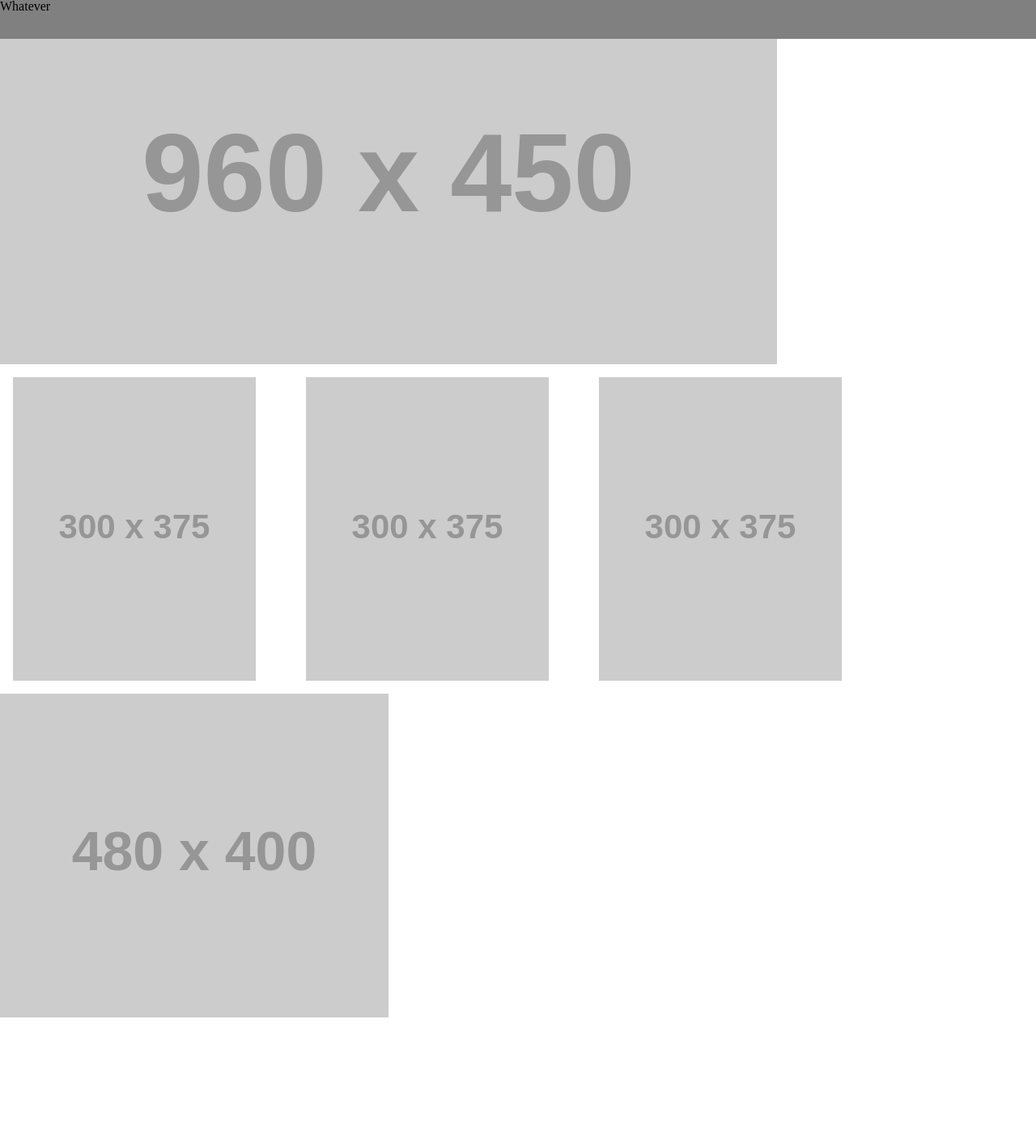
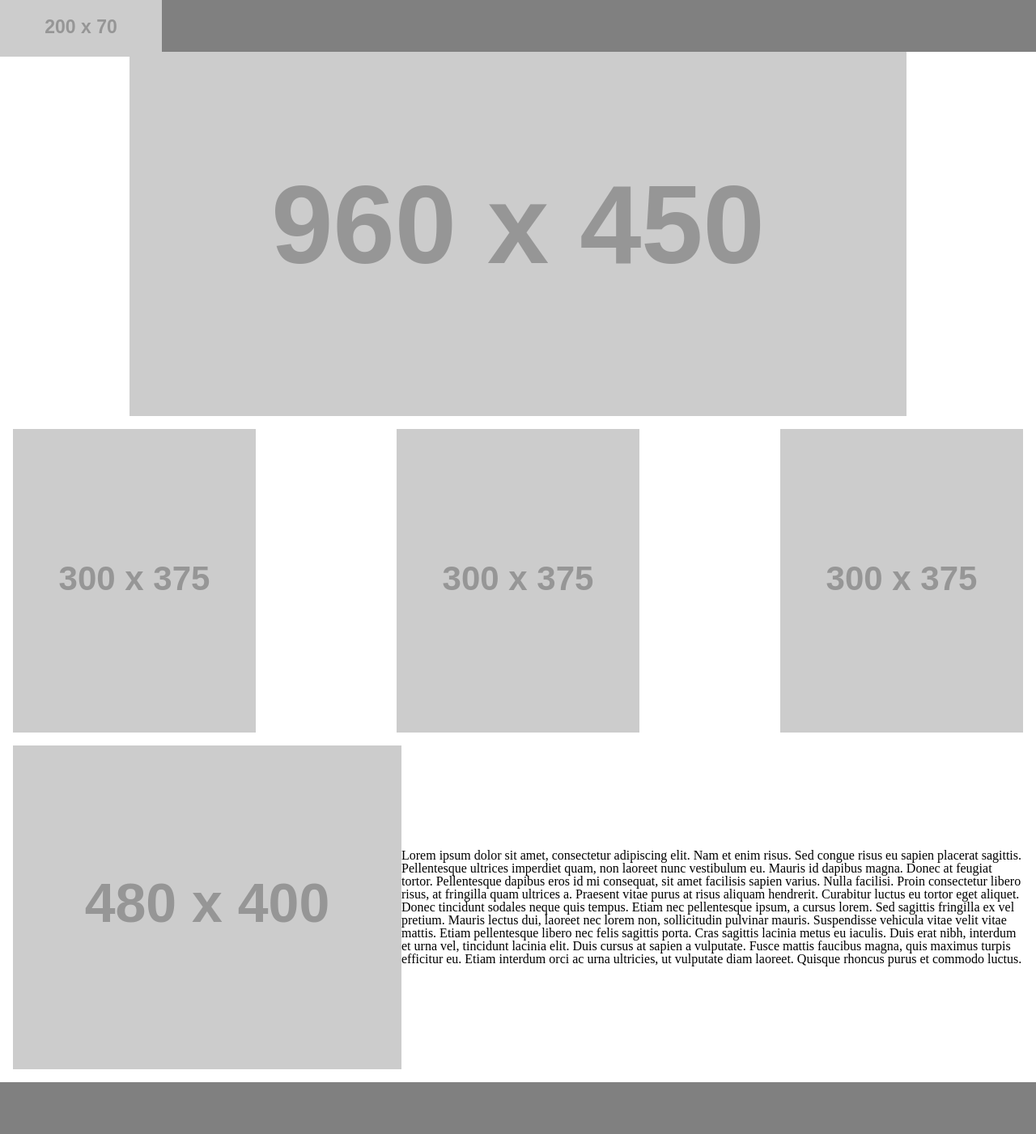
Before and after one commit to everydaytimmy/wireframe-excercise, a plain HTML site: page index.html in a window 1280 px wide. Shown: the whole page at 81% size. Before the commit the page ends 1260 px from the top, so only its background shows below. Drawn offline with Linux system fonts and the light colour scheme; placeholder pictures from the web are drawn by us.

Commit message:
added other elements

```diff
--- a/index.html
+++ b/index.html
@@ -9,7 +9,11 @@
 </head>
 <body>
     <header>
-      <p>Whatever</p>
+      <img src="https://placehold.it/200x70/ddd" />
+      <nav class='item1'></nav>
+      <nav class='item2'></nav>
+      <nav class='item3'></nav>
+      <nav class='item4'></nav>
     </header>
 
     <div class = 'bigpic'>
@@ -24,7 +28,13 @@
 
     <div class = 'article'>
       <img src="https://placehold.it/480x400/ddd" />
+      <p>Lorem ipsum dolor sit amet, consectetur adipiscing elit. Nam et enim risus. Sed congue risus eu sapien placerat sagittis. Pellentesque ultrices imperdiet quam, non laoreet nunc vestibulum eu. Mauris id dapibus magna. Donec at feugiat tortor. Pellentesque dapibus eros id mi consequat, sit amet facilisis sapien varius. Nulla facilisi. Proin consectetur libero risus, at fringilla quam ultrices a. Praesent vitae purus at risus aliquam hendrerit. Curabitur luctus eu tortor eget aliquet. Donec tincidunt sodales neque quis tempus. Etiam nec pellentesque ipsum, a cursus lorem. Sed sagittis fringilla ex vel pretium.
+
+        Mauris lectus dui, laoreet nec lorem non, sollicitudin pulvinar mauris. Suspendisse vehicula vitae velit vitae mattis. Etiam pellentesque libero nec felis sagittis porta. Cras sagittis lacinia metus eu iaculis. Duis erat nibh, interdum et urna vel, tincidunt lacinia elit. Duis cursus at sapien a vulputate. Fusce mattis faucibus magna, quis maximus turpis efficitur eu. Etiam interdum orci ac urna ultricies, ut vulputate diam laoreet. Quisque rhoncus purus et commodo luctus.
+      </p>
     </div>
+
+    <footer></footer>
 
 </body>
 
--- a/style.css
+++ b/style.css
@@ -1,27 +1,39 @@
 header {
   background-color: gray;
-  position: fixed;
-  width: 100%;
-  height: 3rem;
+  height: 4rem;
   display: flex;
   justify-content: space-between;
   align-items: center;
-  top: 0;
+  padding-bottom: 2rem;
 }
 
 .bigpic{
-  width: 80%;
   display: flex;
-  align-items: center;
-  justify-content: space-between;
+  justify-content: center;
 }
 
 
 .smallpics {
-  width: 80%;
   display: flex;
   justify-content: space-between;
   align-items: center;
   top: 0;
   margin: 1rem;
 }
+
+.article {
+  display: flex;
+  justify-content: space-between;
+  align-items: center;
+  top: 0;
+  margin: 1rem;
+}
+
+footer {
+  background-color: gray;
+  height: 4rem;
+  display: flex;
+  justify-content: space-between;
+  align-items: center;
+  padding-bottom: 2rem;
+}
```
